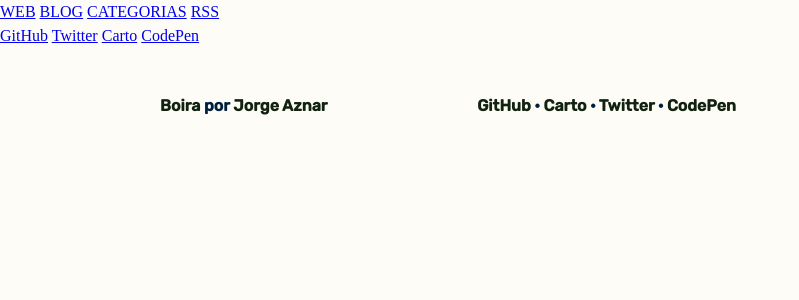
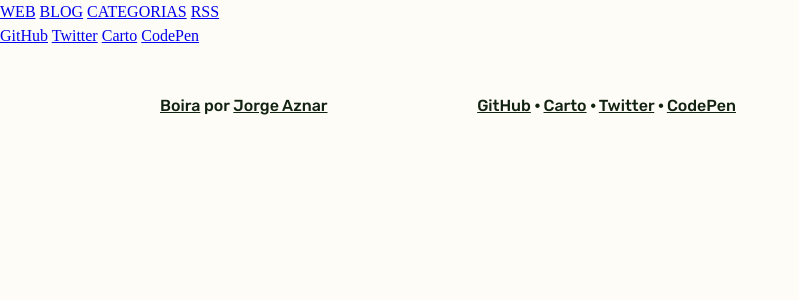
Before and after one commit to jorgeatgu/boira, a Jekyll site: the page built from index.html, in a window 1280 px wide. Shown: the top 300 px of the page, without its empty margins (0-799 px from the left). Built offline with Jekyll 4.4.1, drawn with Linux system fonts in a browser that asks for light colours; some web fonts are replaced; the list of posts is cut into pages by our own code.

Commit message:
actualizando layout

```diff
--- a/_includes/footer.html
+++ b/_includes/footer.html
@@ -1,6 +1,6 @@
   <footer class="panel-poison post-contenido">
-    <h3 class="panel-poison-left"><a class="footer-l" href="https://github.com/jorgeatgu/boira">Boira</a> por <a class="footer-l" href="http://jorgeatgu.com">Jorge Aznar</a></h3>
-    <h3 class="panel-poison-right"><a href="http://github.com/jorgeatgu" class="footer-l">GitHub</a> <strong>·</strong> <a href="https://jorgeatgu.carto.com/me" class="footer-l">Carto</a> <strong>·</strong> <a href="http://twitter.com/jorgeatgu" class="footer-l">Twitter</a> <strong>·</strong> <a href="http://codepen.io/jorgeatgu" class="footer-l">CodePen</a></h3>
+    <p class="panel-poison-left"><a class="footer-l" href="https://github.com/jorgeatgu/boira">Boira</a> por <a class="footer-l" href="http://jorgeatgu.com">Jorge Aznar</a></p>
+    <p class="panel-poison-right"><a href="http://github.com/jorgeatgu" class="footer-l">GitHub</a> <strong>·</strong> <a href="https://jorgeatgu.carto.com/me" class="footer-l">Carto</a> <strong>·</strong> <a href="http://twitter.com/jorgeatgu" class="footer-l">Twitter</a> <strong>·</strong> <a href="http://codepen.io/jorgeatgu" class="footer-l">CodePen</a></p>
   </footer>
   <script>
   (function(i,s,o,g,r,a,m){i['GoogleAnalyticsObject']=r;i[r]=i[r]||function(){
--- a/css/styles.css
+++ b/css/styles.css
@@ -352,11 +352,8 @@ h6 {
     font-size: 1.5rem;
     text-transform: uppercase;
     padding: 0;
+    margin: 0 0 1rem;
     width: 100%;
-}
-.categoria-titulo h1,
-.post-contenido h1 {
-    margin: 0;
 }
 .articulo-fecha {
     font-size: 0.75rem;
@@ -387,11 +384,7 @@ h6 {
     color: var(--impureBlack);
 }
 .post-contenido strong {
-        font-family: var(--fontSystem);
-        font-family: var(--fontSystem);
-    }
-.post-contenido p {
-        margin-top: 0;
+        font-weight: bold;
     }
 .post-contenido-enlace {
     text-decoration: none;
@@ -436,14 +429,19 @@ blockquote {
 .panel-poison-left,
 .panel-poison-right {
     font-size: 1rem;
+    font-family: 'Rubik', sans-serif;
+    font-family: var(--fontTitle);
     display: inline-block;
     width: 100%;
 }
 .footer-l {
-    text-decoration: none;
     color: #121;
     color: var(--impureBlack);
+    font-weight: 400;
 }
+.footer-l:hover {
+        font-weight: bold;
+    }
 /* stylelint-disable */
 pre,
 code {
--- a/src/css/_footer.css
+++ b/src/css/_footer.css
@@ -8,11 +8,15 @@
 .panel-poison-left,
 .panel-poison-right {
     font-size: 1rem;
+    font-family: var(--fontTitle);
     display: inline-block;
     width: 100%;
 }
 
 .footer-l {
-    text-decoration: none;
     color: var(--impureBlack);
+    font-weight: 400;
+    &:hover {
+        font-weight: bold;
+    }
 }
```
Also changed, not shown: src/css/_layout.css (+2 -9 lines), 1 other file.
